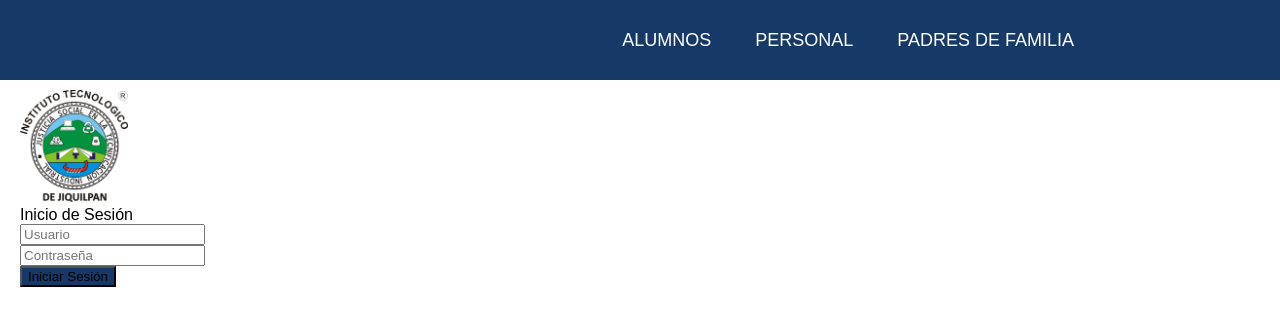
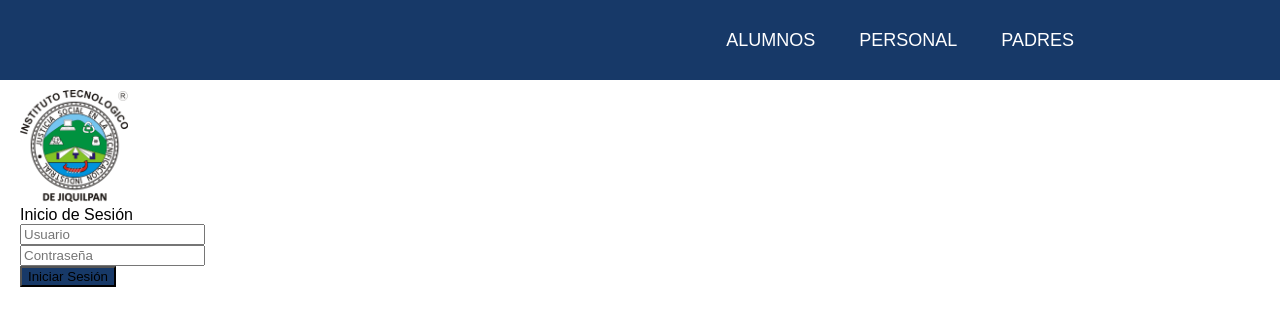
Before and after one commit to jair8choa/svelte-swpit, a Svelte app: page / in a window 1280 px wide. Shown: the top 326 px of the page. Built offline with nearby package versions, Linux system fonts and the light colour scheme; no server answers.

Commit message:
prueba deploy

```diff
--- a/src/views/Login.svelte
+++ b/src/views/Login.svelte
@@ -56,7 +56,7 @@
           <a href="/svelte-swpit/" class="nav-menu-link nav-link">Personal</a>
         </li>
         <li class="nav-menu-item">
-          <a href="/svelte-swpit/" class="nav-menu-link nav-link">Padres de Familia</a>
+          <a href="/svelte-swpit/" class="nav-menu-link nav-link">Padres</a>
         </li>
       </ul>
     </nav>
```
